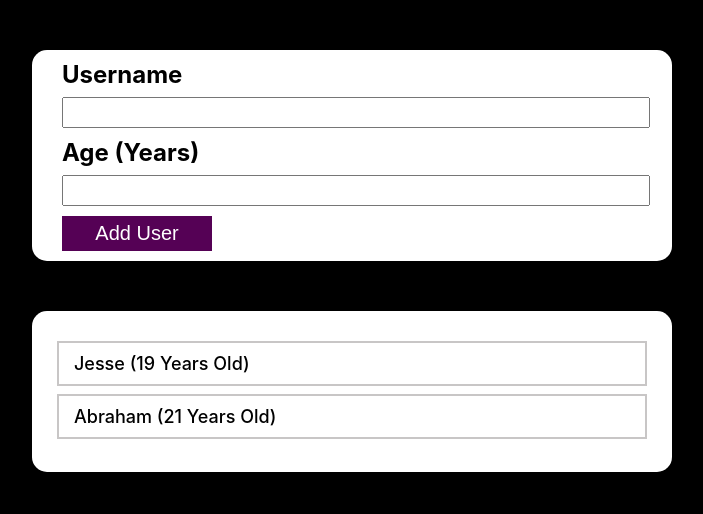
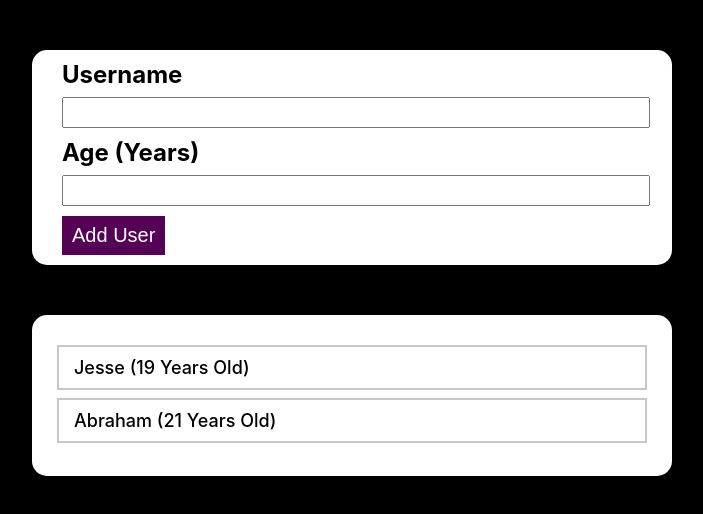
Before and after one commit to JAbarca09/01-starting-setup, a React (Create React App) app in the folder 01-practice-project/: page / in a window 1280 px wide. Shown: the top 514 px of the page, without its empty margins (288-991 px from the left). Built offline with nearby package versions, Linux system fonts and the light colour scheme.

Commit message:
Edit button styling

```diff
--- a/01-practice-project/src/App.css
+++ b/01-practice-project/src/App.css
@@ -6,8 +6,7 @@ body {
   background-color: rgb(85, 1, 85);
   color: white;
   font-size: 20px;
-  width: 150px;
-  height: 35px;
   border: 0;
   margin-top: 10px;
+  padding: 8px 10px;
 }
```
